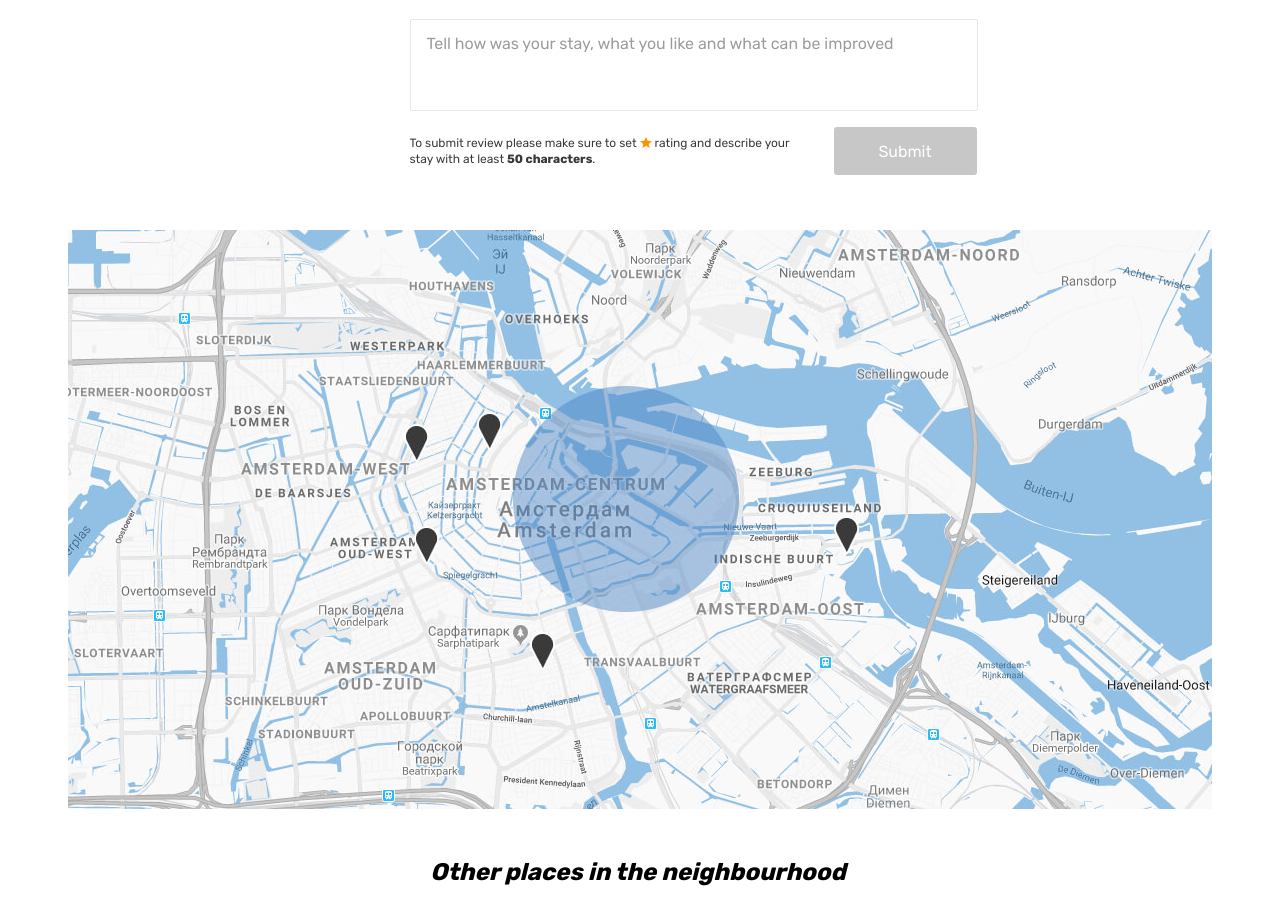
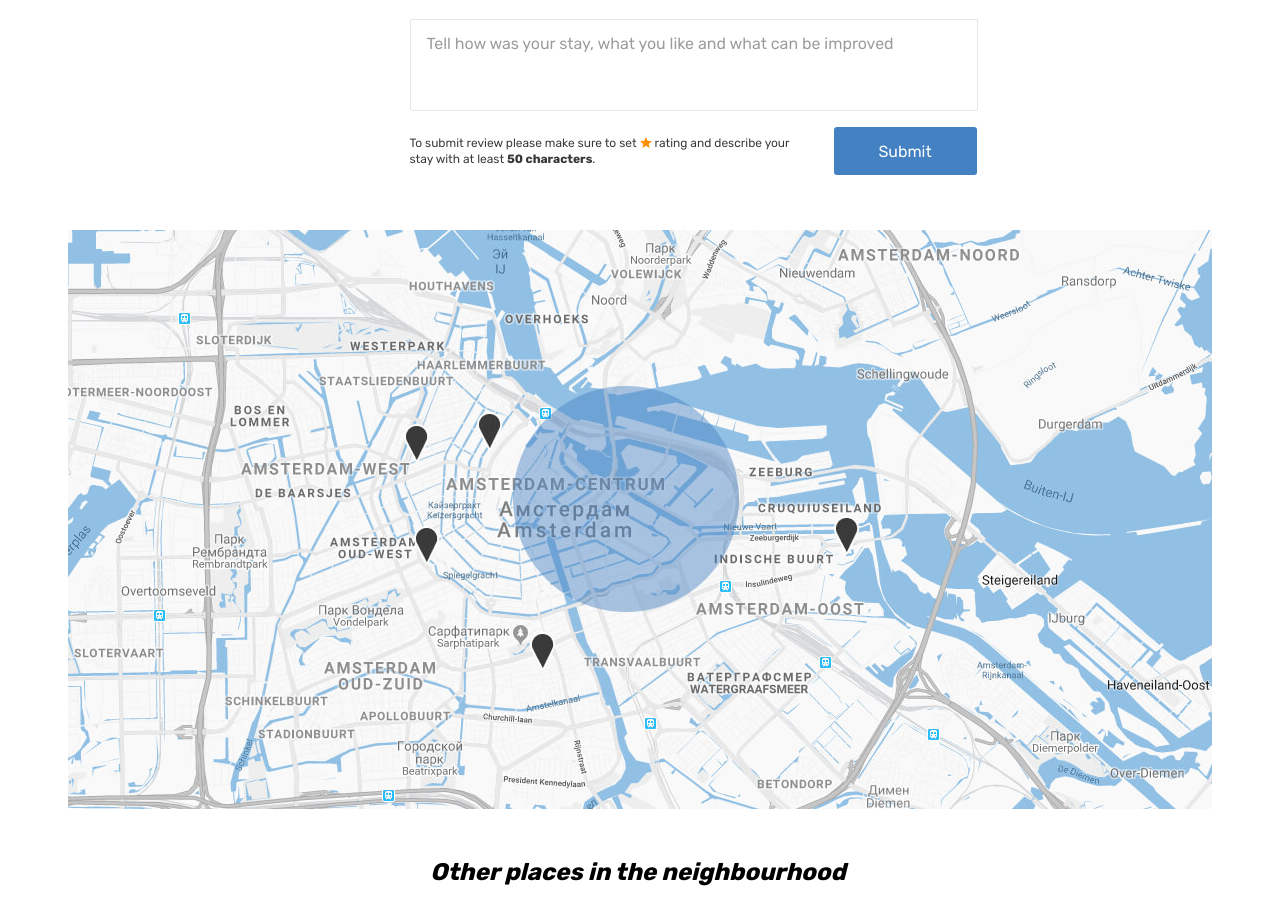
Before and after one commit to RomanBass/1430065-six-cities-9, a React (Create React App) app in the folder project/: page /offer/1 in a window 1280 px wide. Shown: the part 1209-2114 px from the top of the page. Built offline with nearby package versions, Linux system fonts and the light colour scheme.

Commit message:
добавляет в форму заглушку function not implemented

```diff
--- a/project/src/components/form/form.tsx
+++ b/project/src/components/form/form.tsx
@@ -1,7 +1,12 @@
-import { useState, ChangeEvent, Fragment } from 'react';
+import { useState, ChangeEvent, Fragment, FormEvent } from 'react';
 import { STARS_RATING } from '../../const';
 
-function Form(): JSX.Element {
+type FormProps = {
+  onSubmitTest: () => void;
+}
+
+function Form(props: FormProps): JSX.Element {
+  const {onSubmitTest} = props;
 
   const [formData, setFormData] = useState({rating: 0, review: ''});
 
@@ -27,7 +32,12 @@ function Form(): JSX.Element {
     ));
 
   return (
-    <form className="reviews__form form" action="#" method="post">
+    <form className="reviews__form form" action="#" method="post"
+      onSubmit={(evt: FormEvent<HTMLFormElement>) => {
+        evt.preventDefault();
+        onSubmitTest();
+      }}
+    >
       <label className="reviews__label form__label" htmlFor="review">Your review</label>
 
       <div className="reviews__rating-form form__rating">
@@ -44,7 +54,7 @@ function Form(): JSX.Element {
         <p className="reviews__help">
           To submit review please make sure to set <span className="reviews__star">rating</span> and describe your stay with at least <b className="reviews__text-amount">50 characters</b>.
         </p>
-        <button className="reviews__submit form__submit button" type="submit" disabled>Submit</button>
+        <button className="reviews__submit form__submit button" type="submit">Submit</button>
       </div>
     </form>
   );
--- a/project/src/components/property/property.tsx
+++ b/project/src/components/property/property.tsx
@@ -153,7 +153,10 @@ function Property({ offers, reviews }: RoomProps): JSX.Element {
                     {renderedReviews}
                   </ul>
 
-                  <Form />
+                  <Form onSubmitTest={(): void => {
+                    throw new Error('Function not implemented.');
+                  }}
+                  />
 
                 </section>
               </div>
```
